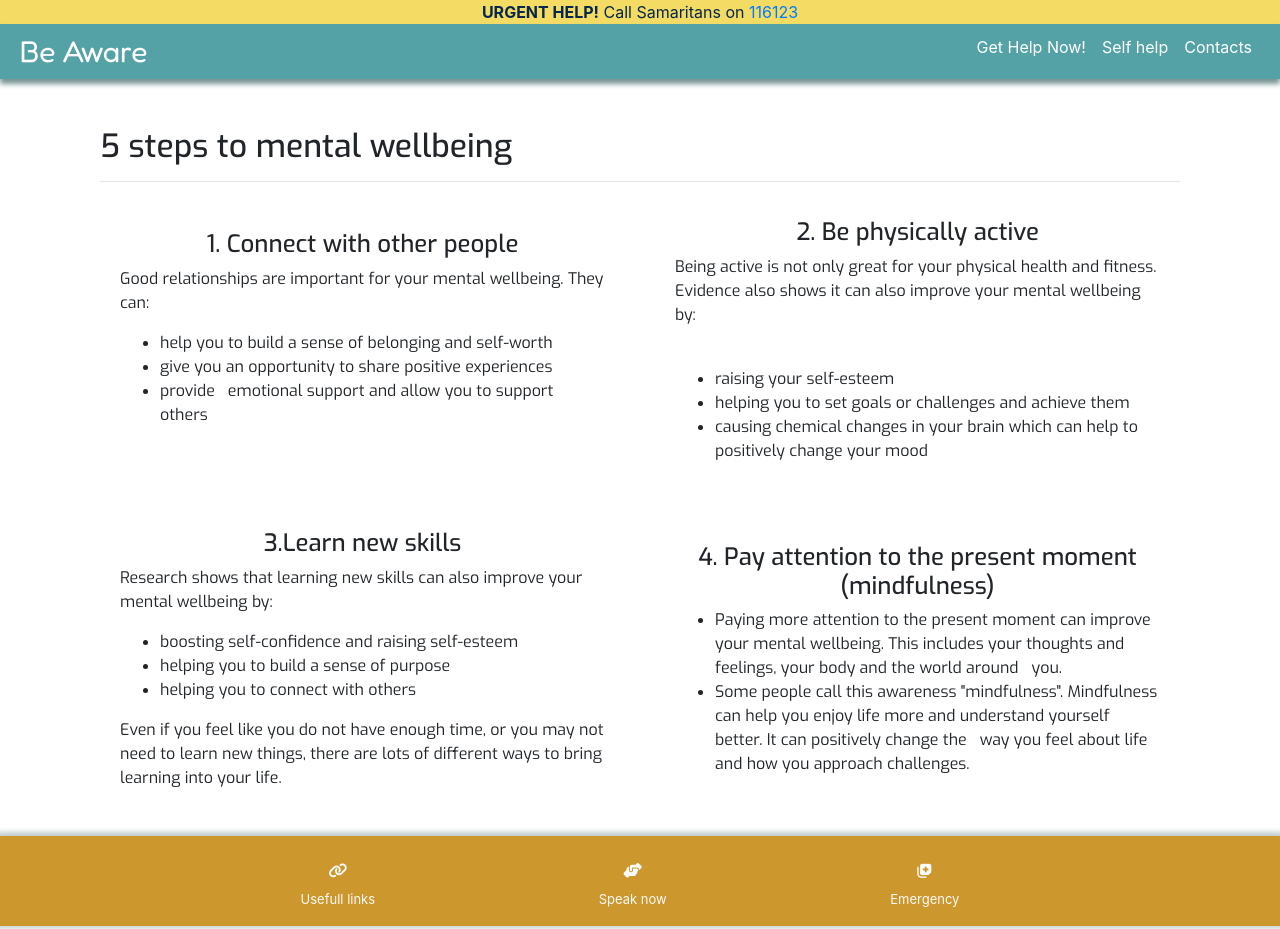
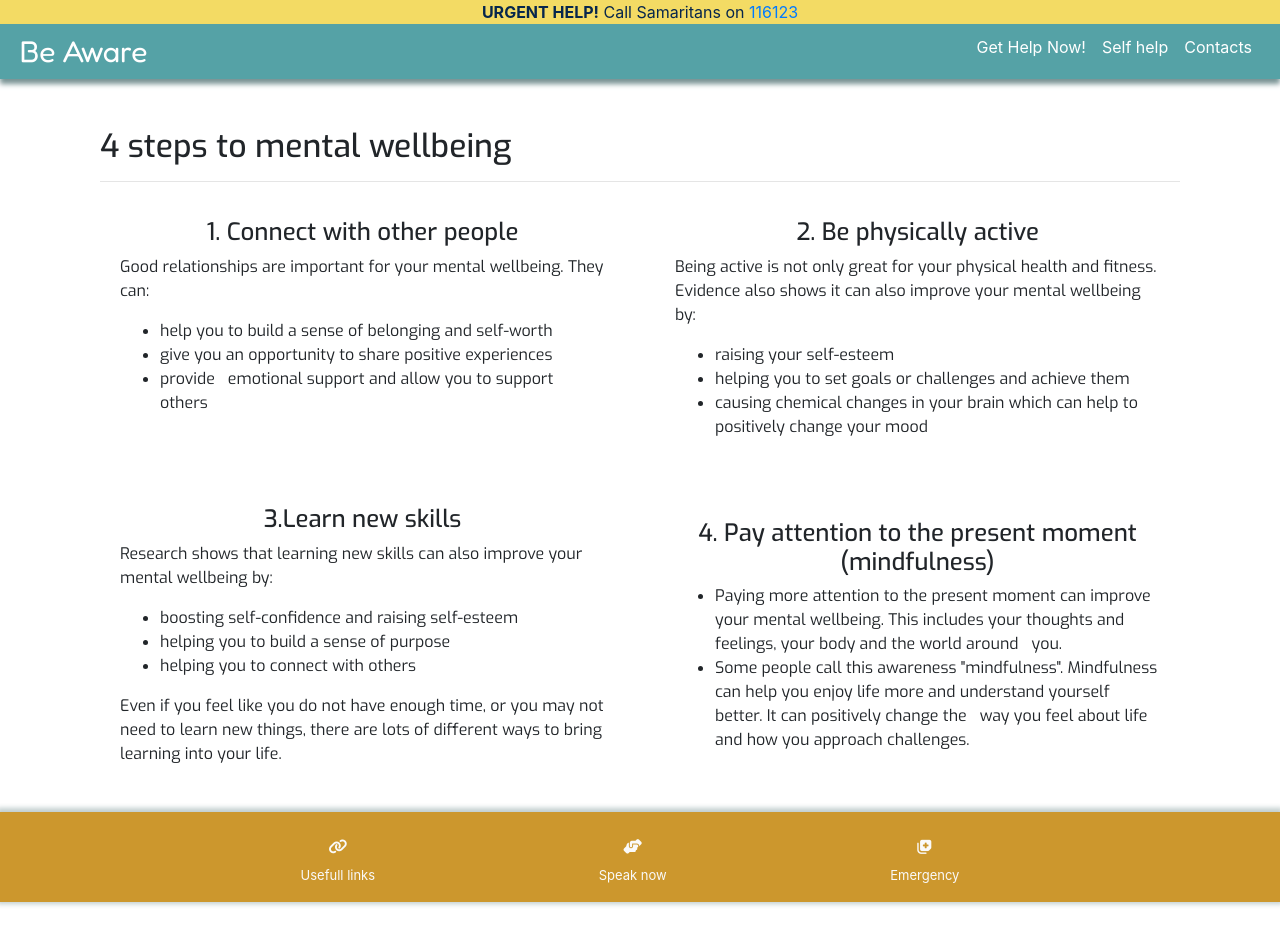
Before and after one commit to fabiowxavier/be-aware, a plain HTML site: page selfhelp.html in a window 1280 px wide. Shown: the top 929 px of the page. Drawn offline with nearby package versions, Linux system fonts and the light colour scheme.

Commit message:
adjust tittle on page-header

```diff
--- a/selfhelp.html
+++ b/selfhelp.html
@@ -53,7 +53,7 @@
                 <section class="features">
                     <div class="row">
                         <div class="col-12 page-header">
-                            <h2 class="">5 steps to mental wellbeing</h2>
+                            <h2 class="">4 steps to mental wellbeing</h2>
                             <hr class="block-divider block-divider--short block-divider--white">
                         </div>
                     </div>
@@ -74,14 +74,11 @@
                             <div class="feature">
                                 <h4 class="text-center">2. Be physically active</h4>
                                 <p>Being active is not only great for your physical health and fitness. Evidence also
-                                    shows it
-                                    can
-                                    also improve your mental wellbeing by:</p>
+                                    shows it can also improve your mental wellbeing by:</p>
                                 <ul>
                                     <li>raising your self-esteem</li>
                                     <li>helping you to set goals or challenges and achieve them</li>
-                                    <li>causing chemical changes in your brain which can help to positively change your
-                                        mood
+                                    <li>causing chemical changes in your brain which can help to positively change your mood
                                     </li>
                                 </ul>
                             </div>
```
